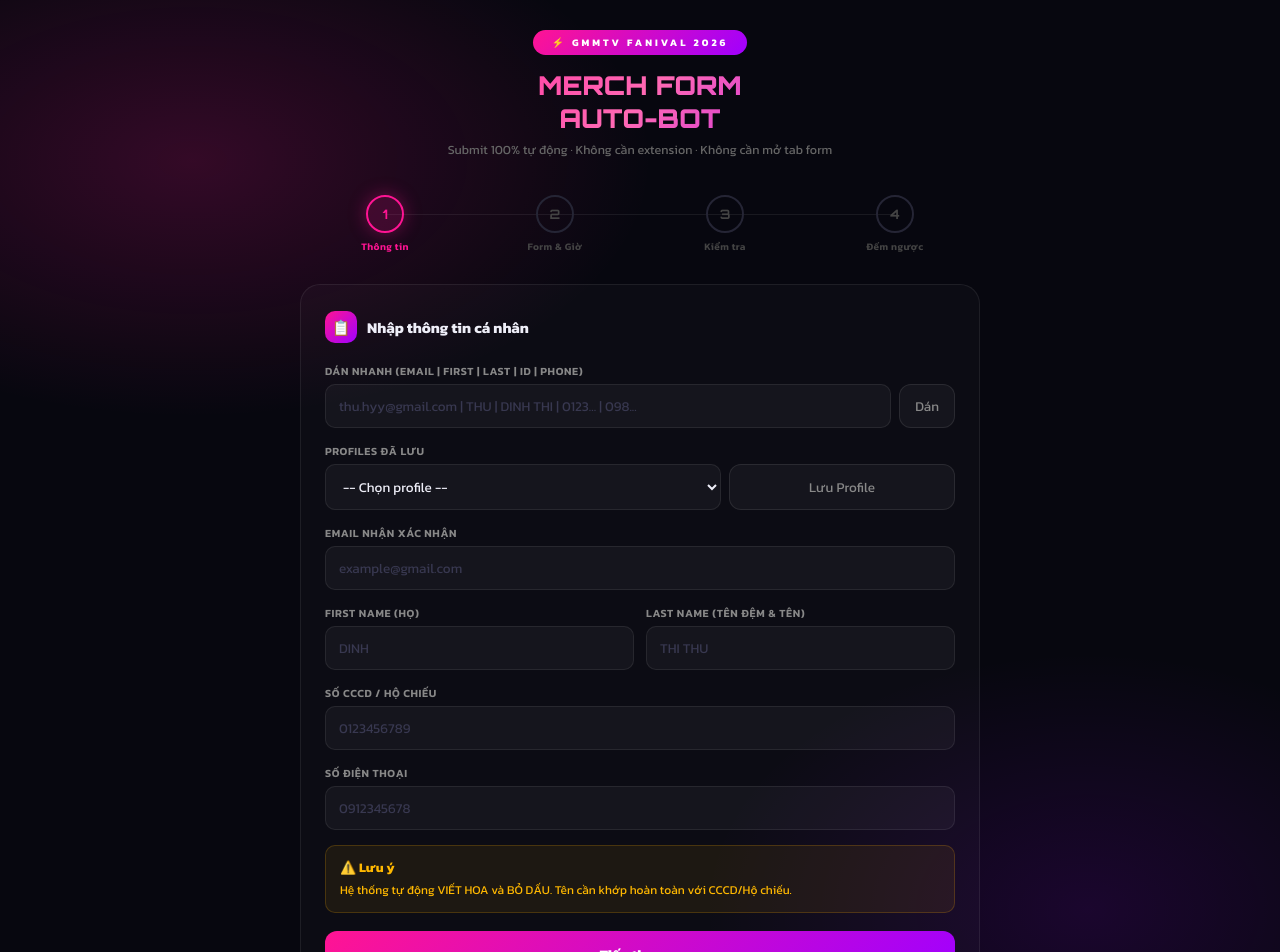
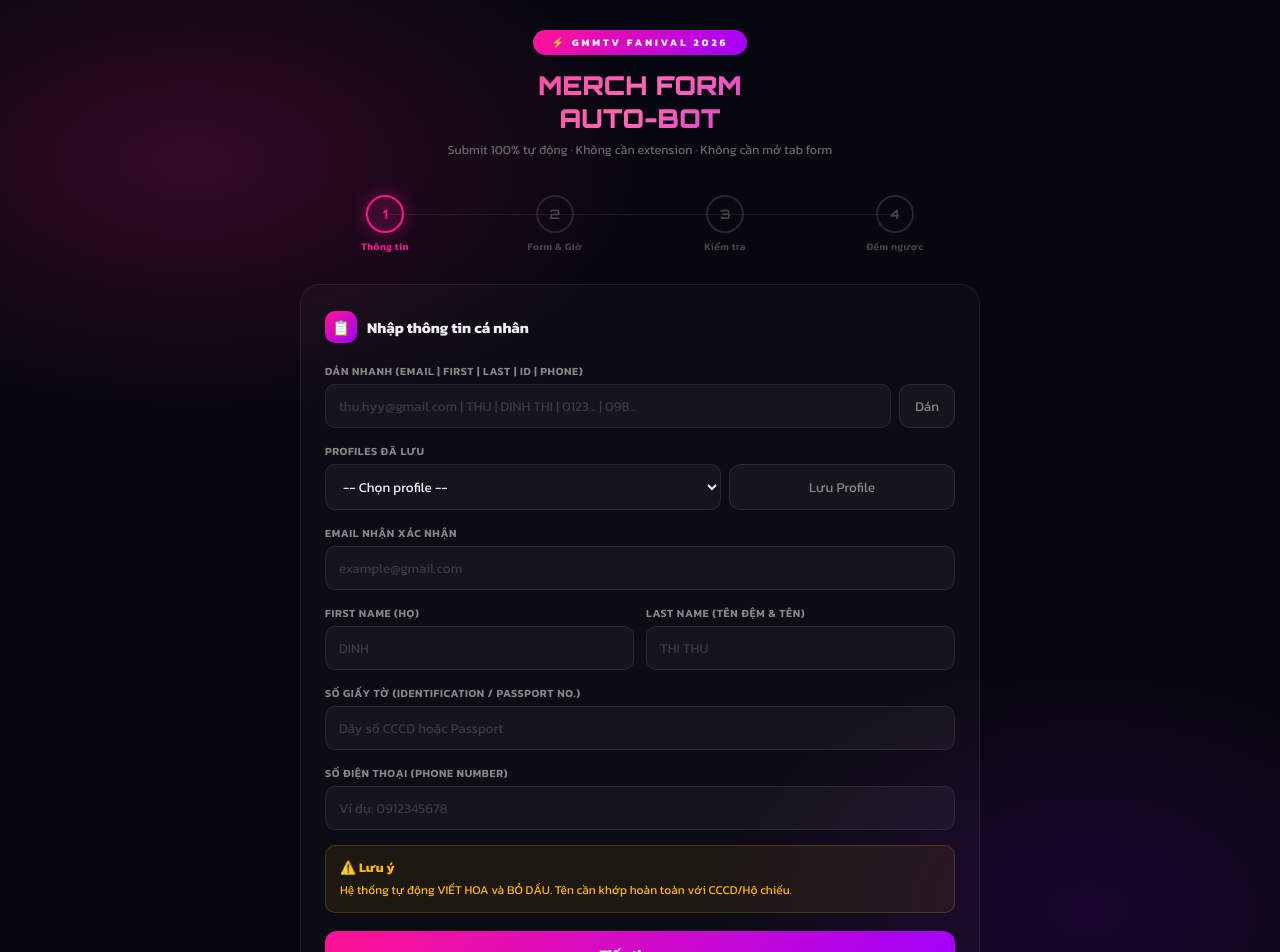
Before and after one commit to nni328212-tech/gmmtv-bot, a React (Vite) app: page / in a window 1280 px wide. Shown: the top 952 px of the page. Built offline with nearby package versions, Linux system fonts and the light colour scheme.

Commit message:
Implement Smart Table Import from Excel

```diff
--- a/src/App.jsx
+++ b/src/App.jsx
@@ -3,7 +3,7 @@
 const FONTS = `@import url('https://fonts.googleapis.com/css2?family=Orbitron:wght@400;700;900&family=Kanit:wght@300;400;500;600;700&display=swap');`;
 const removeAccents = (str) => str.normalize('NFD').replace(/[\u0300-\u036f]/g, '').replace(/đ/g, 'd').replace(/Đ/g, 'D');
 const pad = (n) => String(n).padStart(2, '0');
-const FIELD_LABELS = { email: 'Email', firstName: 'First Name', lastName: 'Last Name', idNumber: 'CCCD / Passport', phone: 'Phone', confirm: 'Xác nhận (Yes)' };
+const FIELD_LABELS = { email: 'Email', firstName: 'Họ và Tên (First-Last Name)', lastName: 'Last Name', idNumber: 'Số giấy tờ (Identification No.)', phone: 'Số điện thoại (Phone Number)', confirm: 'Xác nhận (Yes)' };
 
 const getStored = (key, def) => {
   const v = localStorage.getItem(key);
@@ -305,12 +305,12 @@
                 </div>
               </div>
               <div className="fgrp">
-                <label>Số CCCD / Hộ chiếu</label>
-                <input type="text" placeholder="0123456789" value={data.idNumber} onChange={e => setData({ ...data, idNumber: e.target.value })} />
+                <label>Số giấy tờ (Identification / Passport No.)</label>
+                <input type="text" placeholder="Dãy số CCCD hoặc Passport" value={data.idNumber} onChange={e => setData({ ...data, idNumber: e.target.value })} />
               </div>
               <div className="fgrp">
-                <label>Số điện thoại</label>
-                <input type="tel" placeholder="0912345678" value={data.phone} onChange={e => setData({ ...data, phone: e.target.value })} />
+                <label>Số điện thoại (Phone Number)</label>
+                <input type="tel" placeholder="Ví dụ: 0912345678" value={data.phone} onChange={e => setData({ ...data, phone: e.target.value })} />
               </div>
               <div className="warn"><strong>⚠️ Lưu ý</strong>Hệ thống tự động VIẾT HOA và BỎ DẤU. Tên cần khớp hoàn toàn với CCCD/Hộ chiếu.</div>
               <button className="bprimary" onClick={() => { if (Object.values(data).every(v => v.trim())) setStep(2); else alert('Điền đầy đủ thông tin!'); }}>Tiếp theo →</button>
```
